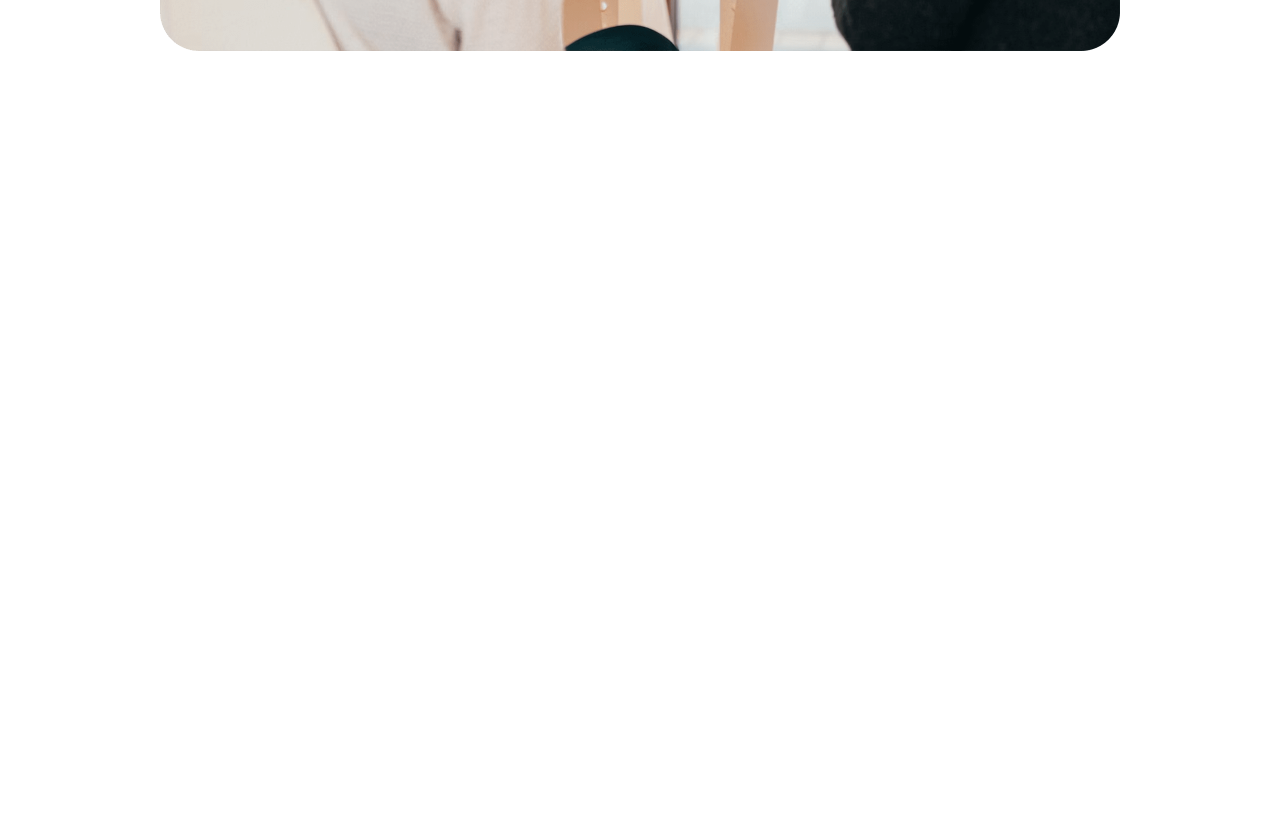
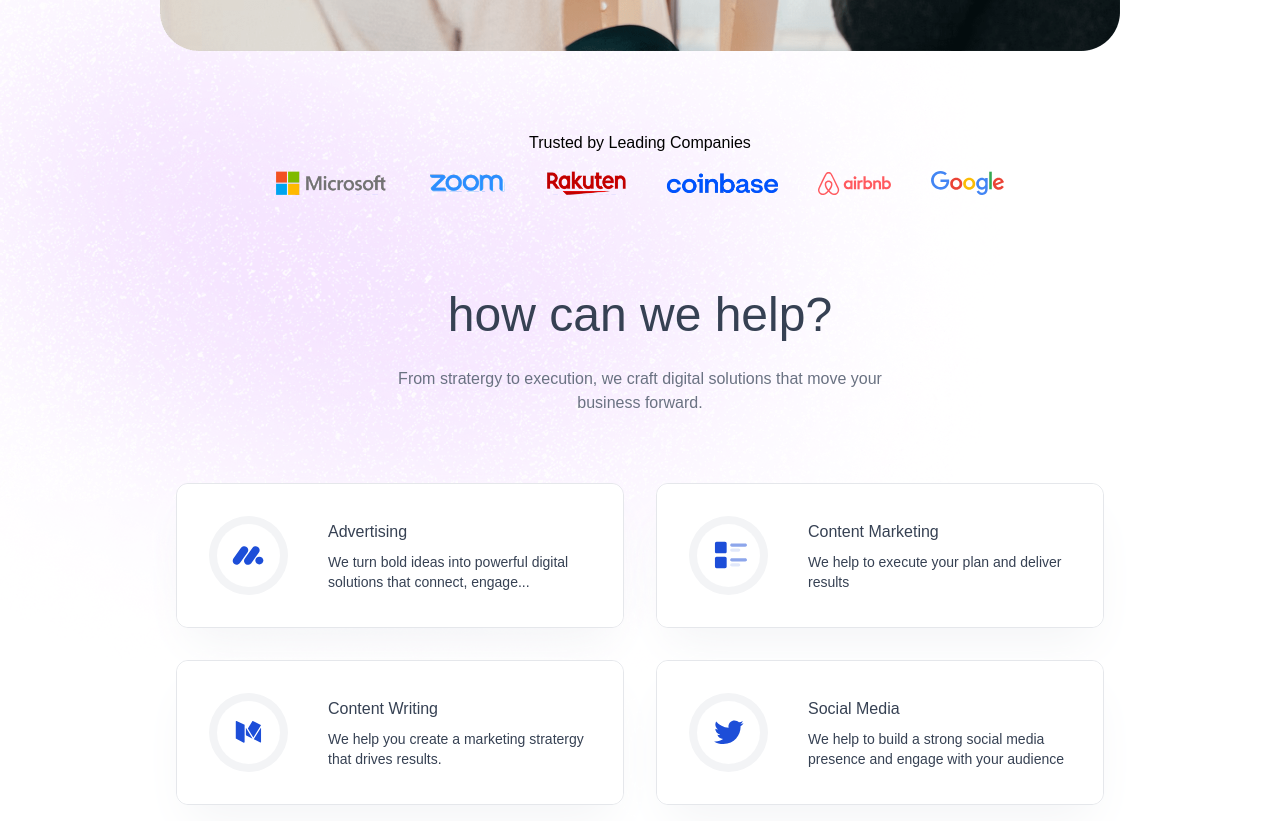
Before and after one commit to Sakesh120/React-mini-projecsts, a React (Vite) app in the folder webProject-1/: page / in a window 1280 px wide. Shown: the part 980-1801 px from the top of the page. Before the commit the page ends 1111 px from the top, so only its background shows below. Built offline with nearby package versions, Linux system fonts and the light colour scheme; a web font is replaced by a local one.

Commit message:
add services

```diff
--- a/webProject-1/index.html
+++ b/webProject-1/index.html
@@ -1,5 +1,5 @@
 <!doctype html>
-<html lang="en">
+<html lang="en" class="scroll-smooth">
   <head>
     <meta charset="UTF-8" />
     <link rel="icon" type="image/svg+xml" href="/favicon.ico" />
--- a/webProject-1/src/App.jsx
+++ b/webProject-1/src/App.jsx
@@ -1,6 +1,8 @@
 import React, { useState } from 'react'
 import Navbar from './components/navbar'
 import Hero from './components/Hero'
+import TrustedBy from './components/TrustedBy'
+import Services from './components/Services'
 
 const App = () => {
 const [theme,setTheme]=useState(localStorage.getItem('theme')?localStorage.getItem('theme'):'light')
@@ -9,6 +11,8 @@
     <div className='dark:bg-black relative '>
       <Navbar theme={theme} setTheme={setTheme}/>
       <Hero/>
+      <TrustedBy/>
+      <Services/>
     </div>
   )
 }
--- /dev/null
+++ b/webProject-1/src/components/ServiceCard.jsx
@@ -0,0 +1,39 @@
+import React, { useRef, useState } from 'react'
+
+const ServiceCard = ({service,index}) => {
+const [position,setPosition]=useState({x:0,y:0})
+const [visible,setVisible]=useState(false)
+
+const divRef=useRef(null)
+
+const handleMouseMove=(e) => {
+  const bounds=divRef.current.getBoundingClientRect();
+  setPosition({x: e.clientX - bounds.left, y: e.clientY - bounds.top })
+}
+
+
+  return (
+    <div className='relative overflow-hidden max-w-lg m-2 sm:m-4 rounded-xl border border-gray-200 shadow-2xl shadow-gray-100 dark:shadow-white/10 ' onMouseEnter={()=>setVisible(true)} onMouseLeave={()=>setVisible(false)} ref={divRef} onMouseMove={handleMouseMove}>
+
+    <div className={`pointer-events-none blur-2xl rounded-full bg-gradient-to-r from-blue-500 via-indigo-500 to-purple-500 w-[300px] absolute z-0 transition-opacity duration-500 mix-blend-lighten ${visible ? 'opacity-70' : 'opacity-0' }`} style={{top:position.y - 150,left:position.x - 150}}/>
+
+        <div className='flex items-center gap-10 p-8 hover:p-7.5 hover:m-0.5 transition-all rounded-[10px] bg-white dark:bg-gray-900 z-10 relative '>
+
+            <div className='bg-gray-100 dark:bg-gray-700 rounded-full'>
+                <img src={service.icon} alt="" className='max-w-24 bg-white dark:bg-gray-900 rounded-full m-2' />
+            </div>
+
+            <div className='flex-1'>
+                    <h3 className='font-bold'>{service.title}</h3>
+                    <p className='text-sm mt-2'>{service.description}</p>
+            </div>
+
+        </div>
+
+
+
+    </div>
+  )
+}
+
+export default ServiceCard
--- /dev/null
+++ b/webProject-1/src/components/Services.jsx
@@ -0,0 +1,44 @@
+import React from 'react'
+import assets from '../assets/assets'
+import Title from './Title'
+import ServiceCard from './ServiceCard'
+
+const Services = () => {
+    const servicesData = [
+        {
+            title: 'Advertising',
+            description: 'We turn bold ideas into powerful digital solutions that connect, engage...',
+            icon: assets.ads_icon,
+        },
+        {
+            title: 'Content Marketing',
+            description: 'We help to execute your plan and deliver results ',
+            icon: assets.marketing_icon,
+        },
+        {
+            title: 'Content Writing',
+            description: 'We help you create a marketing stratergy that drives results. ',
+            icon: assets.content_icon,
+        },
+                {
+            title:'Social Media',
+            description:'We help to build a strong social media presence and engage with your audience',
+            icon:assets.social_icon,
+        },
+    ]
+    return (
+            <div id='services' className='relative flex flex-col items-center gap-7 px-4 sm:px-12 lg:px-24 xl:px-40 pt-20 text-gray-700 dark:text-white'>
+                <img src={assets.bgImage2} alt="" className='absolute -top-110 -left-70 -z-1 dark:hidden' />
+
+                <Title title='how can we help?' desc='From stratergy to execution, we craft digital solutions that move your business forward.' />
+
+                <div className='flex flex-col md:grid grid-cols-2'>
+                    {servicesData.map((service,index)=>(
+                        <ServiceCard key={index} service={service} index={index} />
+                    ))}
+                </div>
+        </div>
+    )
+}
+
+export default Services
--- /dev/null
+++ b/webProject-1/src/components/Title.jsx
@@ -0,0 +1,12 @@
+import React from 'react'
+
+const Title = ({title,desc}) => {
+  return (
+    <>
+      <h2 className='text-3xl sm:text-5xl font-medium'>{title}</h2>
+      <p className='max-w-lg text-center text-gray-500 dark:text-white/75 mb-6'>{desc}</p>
+    </>
+  )
+}
+
+export default Title
--- /dev/null
+++ b/webProject-1/src/components/TrustedBy.jsx
@@ -0,0 +1,19 @@
+import React from 'react'
+import { company_logos } from '../assets/assets'
+
+const TrustedBy = () => {
+  return (
+    <div className='flex flex-col items-center px-4 sm:px-12 lg;px-24 xl:px-40'>
+      <h3 className='font-semibold'>Trusted by Leading Companies</h3>
+      <div className='flex items-center justify-center flex-wrap gap-10 m-4'>
+        {company_logos.map((logo,index) => (
+          <img key={index} src={logo} alt="" className='max-h-5 sm:max-h-6 dark:drop-shadow-xl' />
+        )
+        )}
+
+      </div>
+    </div>
+  )
+}
+
+export default TrustedBy
```
